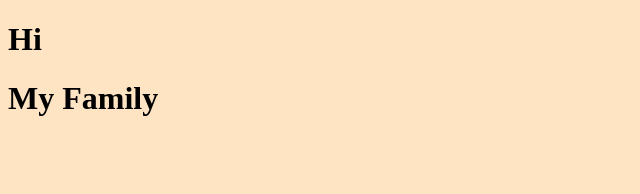
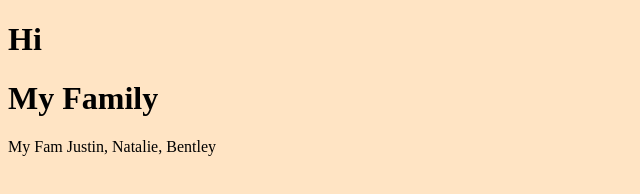
Before and after one commit to JustinNicholas/Coding_challenges, a plain HTML site: page index.html in a window 1280 px wide. Shown: the whole page, without its empty margins (0-640 px from the left). Drawn offline with Linux system fonts and the light colour scheme.

Commit message:
practice

```diff
--- a/index.html
+++ b/index.html
@@ -11,6 +11,6 @@
 <body>
     <h1>Hi</h1>
     <h1>My Family</h1>
-    <p id="fam-list"></p>
+    <p id="start-seq"></p>
 </body>
 </html>
--- a/index.js
+++ b/index.js
@@ -109,9 +109,9 @@ function fizzBuzz(n) {
     }
 }
 
-displayFamily(family);
+setTimeout(displayFamily, 100)
 
-function displayFamily(family) {
+function displayFamily() {
     console.log('my family', family);
-    document.getElementById("fam-list").innerHTML = "my fam";
+    document.getElementById("start-seq").innerHTML = "My Fam " + family.join(", ");
 }
```
